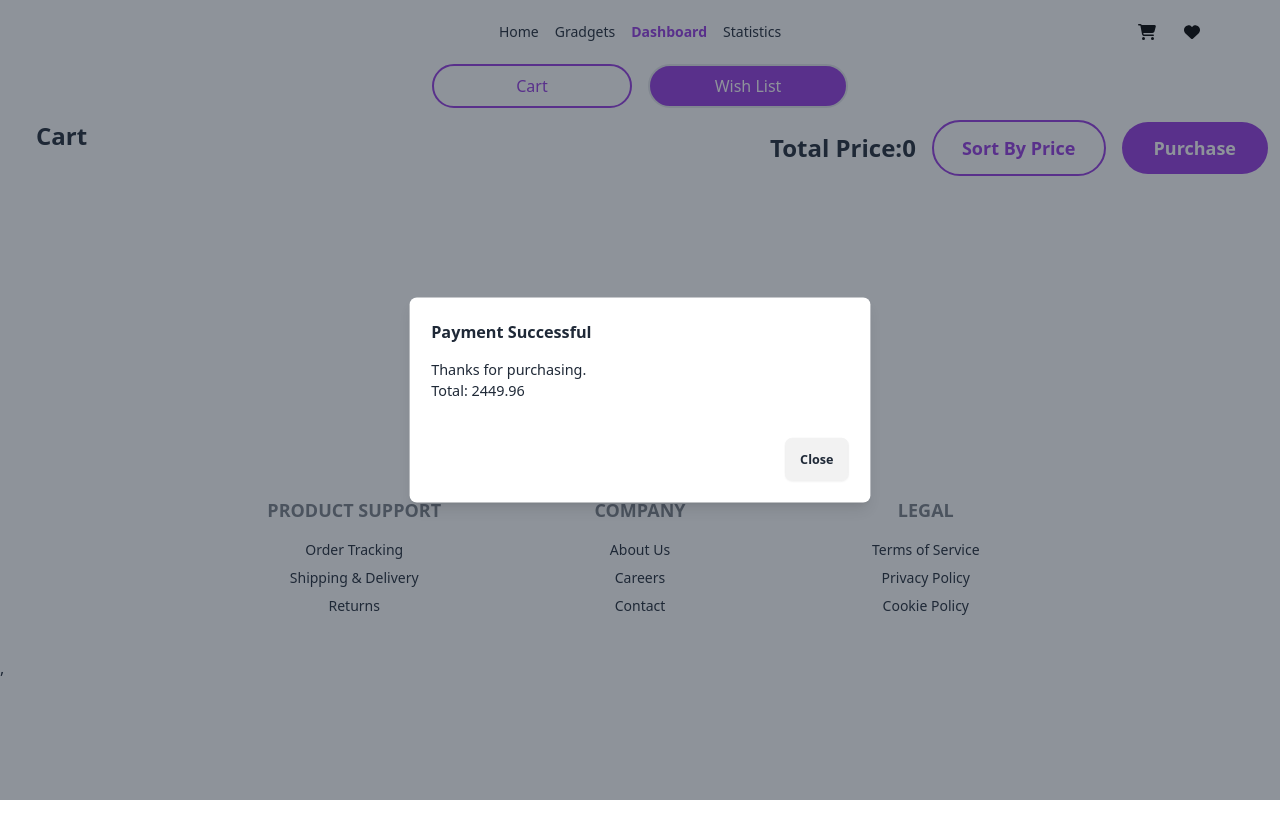
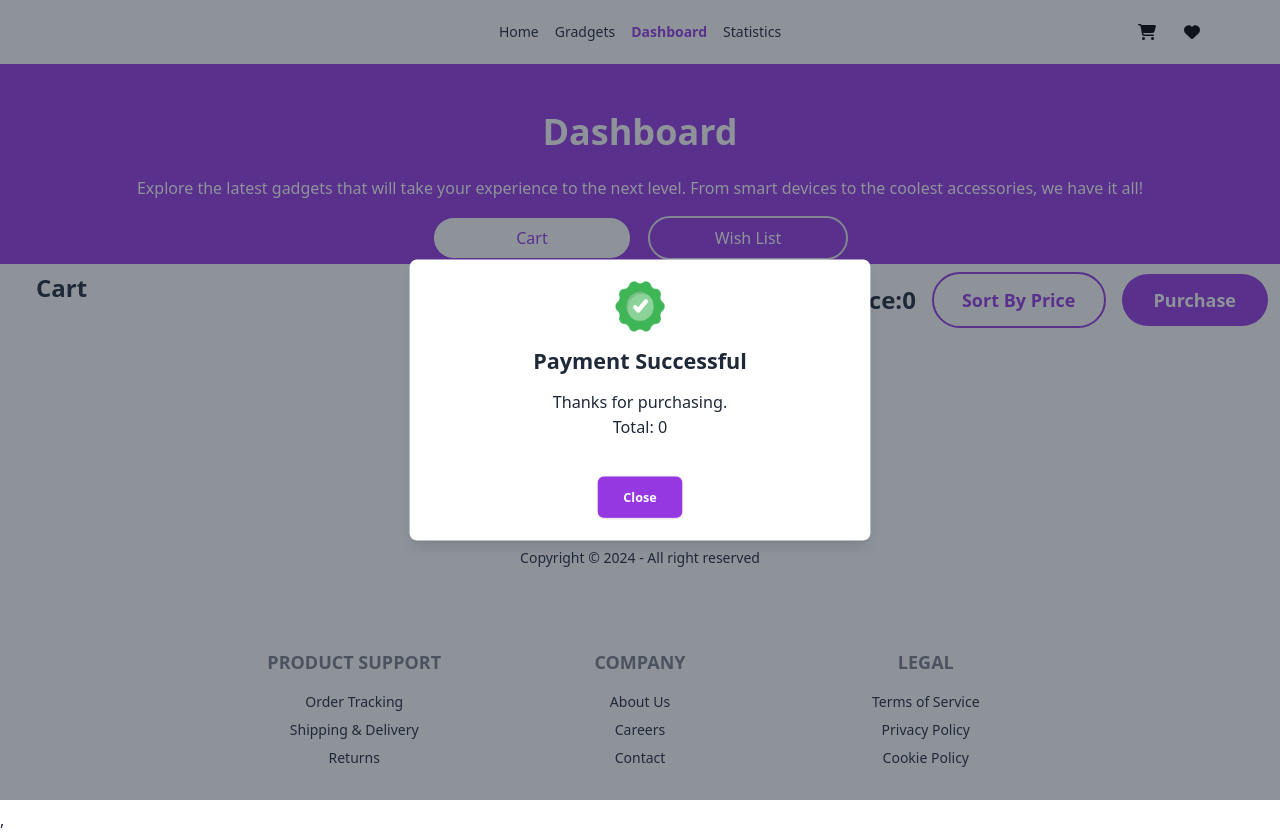
Before and after one commit to programming-hero-web-course-4/b10a8-gadget-heaven-khadija-urmi, a React (Vite) app: page /dashboard in a window 1280 px wide. Both pictures are taken after a click on the button "Purchase". Before the commit the page ends 800 px from the top, so only its background shows below. Built offline with nearby package versions, Linux system fonts and the light colour scheme.

Commit message:
almost done

```diff
--- a/src/components/Cart/Cart.jsx
+++ b/src/components/Cart/Cart.jsx
@@ -3,6 +3,7 @@ import { removeItemsCart, getCartItem } from "../../utilites";
 import { FontAwesomeIcon } from "@fortawesome/react-fontawesome";
 import { faXmark } from "@fortawesome/free-solid-svg-icons";
 import { useNavigate } from "react-router-dom";
+import sucessImg from "../../assets/Group.png";
 
 const Cart = () => {
     const navigate = useNavigate();
@@ -53,14 +54,15 @@ const Cart = () => {
                         <button className="px-8 py-3 bg-uniqueColor rounded-full text-white font-semibold text-lg" onClick={() => setIsOpen(true)}>Purchase </button>
                         {isOpen && (
                             <div id="my_modal_1" className="fixed inset-0 flex items-center justify-center bg-gray-800 bg-opacity-50" style={{ zIndex: 50 }}>
-                                <div className="modal-box bg-white p-6 rounded-lg shadow-lg">
-                                    <h3 className="font-bold text-lg">Payment Successful</h3>
-                                    <p className="py-4">Thanks for purchasing.<br />
-                                        Total: 2449.96
+                                <div className="modal-box bg-white p-6 rounded-lg shadow-lg text-center">
+                                    <img className="w-14 h-14  max-w-xs mx-auto mb-4 " src={sucessImg} />
+                                    <h3 className="font-bold text-2xl">Payment Successful</h3>
+                                    <p className="text-lg py-4">Thanks for purchasing.<br />
+                                        Total: {prices}
                                     </p>
-                                    <div className="modal-action">
+                                    <div className="modal-action ">
                                         <button
-                                            className="btn flex items-center justify-center"
+                                            className="btn max-w-2xl mx-auto bg-uniqueColor text-white px-7 py-3 "
                                             onClick={() => {
                                                 localStorage.removeItem('cartItem');
                                                 setIsOpen(false);
--- a/src/components/GadgetCards/GadgetCards.jsx
+++ b/src/components/GadgetCards/GadgetCards.jsx
@@ -21,15 +21,11 @@ const GadgetCards = () => {
     }, [categoryName, gadgetData]);
 
     return (
-        <>
-            <div>
-                <div className="md:col-span-3 grid grid-cols-1 sm:grid-cols-2 lg:grid-cols-3 gap-6 mb-6">
-                    {gadgets.map(gadget => (
-                        <SingleGadgetCard key={gadget.product_id} gadget={gadget}></SingleGadgetCard>
-                    ))}
-                </div>
-            </div>
-        </>
+        <div className="md:col-span-3 grid grid-cols-1 sm:grid-cols-2 lg:grid-cols-3 gap-6 mb-6">
+            {gadgets.map(gadget => (
+                <SingleGadgetCard key={gadget.product_id} gadget={gadget}></SingleGadgetCard>
+            ))}
+        </div>
     );
 };
 
--- a/src/components/Header/Header.jsx
+++ b/src/components/Header/Header.jsx
@@ -2,11 +2,11 @@
 
 const Header = ({ title, subtitle }) => {
     return (
-        <div className='flex flex-col w-full justify-center items-center my-12'>
-            <h1 className='font-bold text-4xl text-center mb-6'>
+        <div className='bg-uniqueColor  flex flex-col w-full h-auto justify-center items-center py-12'>
+            <h1 className='font-bold text-4xl text-center mb-6 text-white'>
                 {title}
             </h1>
-            <p className='text-xs md:text-base text-gray-600 text-center font-thin'>
+            <p className='text-xs md:text-base text-white text-center font-thin mb-4'>
                 {subtitle}
             </p>
         </div>
--- a/src/pages/Dashboard/Dashboard.jsx
+++ b/src/pages/Dashboard/Dashboard.jsx
@@ -2,6 +2,7 @@ import { useState } from 'react';
 import WishList from '../../components/WishList/WishList';
 import Cart from '../../components/Cart/Cart';
 import { Helmet } from "react-helmet-async";
+import Header from '../../components/Header/Header';
 
 
 const Dashboard = () => {
@@ -13,8 +14,10 @@ const Dashboard = () => {
             <Helmet>
                 <title>Dashboard</title>
             </Helmet>
-            <div>
-                <div className='tabs flex justify-center space-x-4'>
+            <Header title="Dashboard" subtitle="Explore the latest gadgets that will take your experience to the next level. From smart devices to the coolest accessories, we have it all!">
+
+            </Header>
+            <div className='tabs flex justify-center space-x-4 -mt-12'>
                 <button onClick={() => { setActiveTab("Cart") }}
                     className={` w-[200px]  px-4 py-2 rounded border-2 rounded-full ${activeTab === "Cart" ? 'bg-white text-uniqueColor border-uniqueColor' : 'bg-uniqueColor  text-white border-white'}`} >
                     Cart</button>
@@ -25,7 +28,8 @@ const Dashboard = () => {
             {activeTab === "WishList" && <WishList />}
             {activeTab === "Cart" && <Cart />}
         </div>
-        </div>
+
+
     );
 };
 
--- a/src/pages/GadgetDeatils/GadgetDeatils.jsx
+++ b/src/pages/GadgetDeatils/GadgetDeatils.jsx
@@ -6,6 +6,7 @@ import { useEffect, useState } from "react";
 import { addToCartItem, addToWishItem } from "../../utilites";
 import ErrorPage from "../ErrorPage/ErrorPage";
 import { Helmet } from "react-helmet-async";
+import Header from "../../components/Header/Header";
 
 
 const GadgetDeatils = () => {
@@ -36,6 +37,8 @@ const GadgetDeatils = () => {
             <Helmet>
                 <title>Details</title>
             </Helmet>
+            <Header className="bg-white" title="Product Details" subtitle="Explore the latest gadgets that will take your experience to the next level. From smart devices to the coolest accessories, we have it all!"></Header>
+
             <div className="card lg:card-side flex items-start p-8 bg-white rounded-lg shadow-lg border-solid border-gray-100  w-full max-w-5xl mx-auto">
                 <figure>
                     <img className="w-[450px] h-[550px] object-contain rounded-md"
--- a/src/pages/Home/Home.jsx
+++ b/src/pages/Home/Home.jsx
@@ -1,7 +1,6 @@
 import { NavLink, Outlet, useLoaderData } from "react-router-dom";
 import Banner from "../../components/Banner/Banner";
 import GadgetSidebar from "../../components/GadgetSidebar/GadgetSidebar";
-import Header from "../../components/Header/Header";
 import { Helmet } from "react-helmet-async";
 
 const Home = () => {
@@ -14,8 +13,7 @@ const Home = () => {
             <div>
                 <NavLink />
                 <Banner />
-                <Header title='Explore Cutting-Edge Gadgets'
-                    subtitle='Discover the latest in innovative technology and stay ahead with cutting-edge gadgets designed to enhance your lifestyle.' />
+                <h2 className="text-4xl text-center font-bold mb-6">Explore Cutting-Edge Gadgets</h2>
                 <div className="grid grid-cols-1 md:grid-cols-4 gap-4  h-full max-w-7xl mx-auto">
                     <GadgetSidebar categories={categoryName.categories} />
                     <Outlet />
--- a/src/pages/Statistics/Statistics.jsx
+++ b/src/pages/Statistics/Statistics.jsx
@@ -1,11 +1,14 @@
 import { useLoaderData } from "react-router-dom";
 import { Area, Bar, CartesianGrid, ComposedChart, Legend, ResponsiveContainer, Scatter, Tooltip, XAxis, YAxis } from "recharts";
+import Header from "../../components/Header/Header";
 
 
 const Statistics = () => {
     const data = useLoaderData();
 
     return (
+        <div>
+            <Header title="Statistics" subtitle="Explore the latest gadgets that will take your experience to the next level. From smart devices to the coolest accessories, we have it all!"></Header>
             <div className="chart-container mx-auto bg-white p-6 rounded-lg shadow-lg">
                 <ResponsiveContainer width="100%" height={400}>
                     <ComposedChart
@@ -28,6 +31,7 @@ const Statistics = () => {
                     </ComposedChart>
                 </ResponsiveContainer>
             </div>
+        </div>
     );
 };
 
```
Lines whose indentation alone changed are shown as unchanged.
